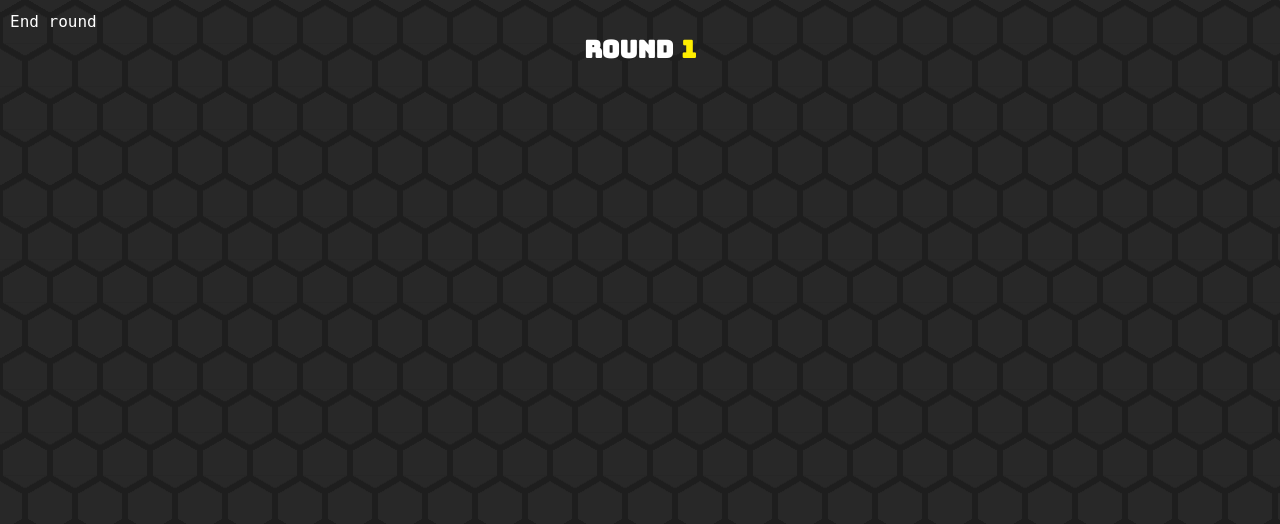
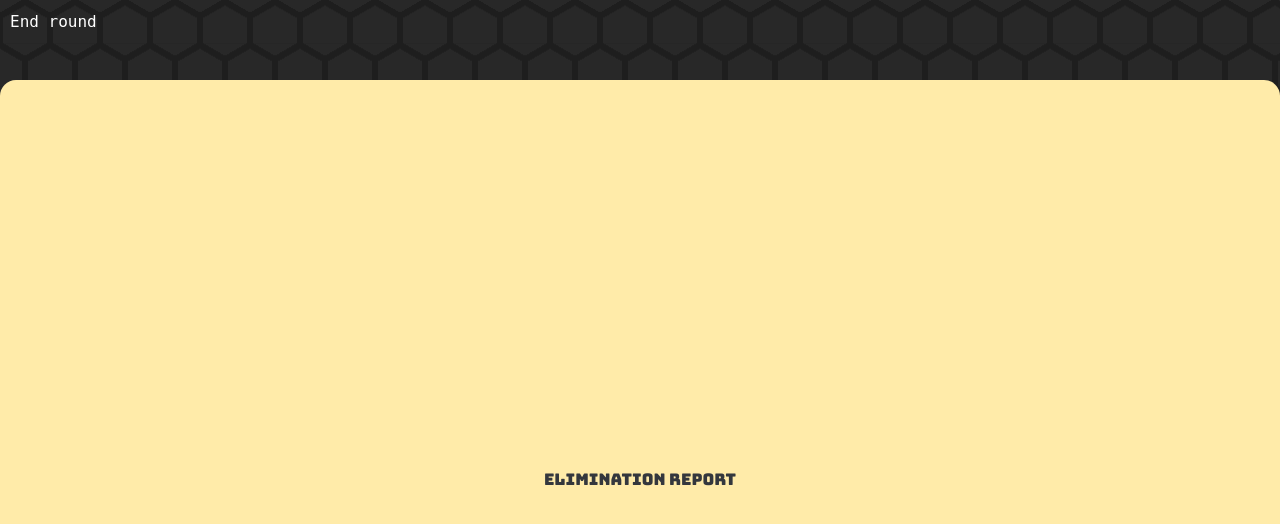
Before and after one commit to Olaelve5/coingame, a Next.js app in the folder app/: page /testing in a window 1280 px wide. Both pictures are taken after a click on the button "End round". Shown: the top 524 px of the page. Built offline with nearby package versions, Linux system fonts and the light colour scheme.

Commit message:
feat: refactor countdown logic; enhance PlayerIcon props for animation control; add EliminationReport component and styles; update PlayersIconGrid styles for layout adjustments

```diff
--- a/app/src/components/host/game/CoinsCountdown.tsx
+++ b/app/src/components/host/game/CoinsCountdown.tsx
@@ -74,7 +74,6 @@ export default function CoinsCountdown({
 
         const nextCount = prevCount - 1;
 
-        // If we hit a player's coin value and aren't already paused, pause the countdown
         if (
           shouldPauseAtCount(nextCount + 1) &&
           !isPaused.current &&
--- /dev/null
+++ b/app/src/components/host/game/EliminationReport/EliminationReport.tsx
@@ -0,0 +1,17 @@
+import styles from "../../styles/EliminationReport.module.css";
+import { motion } from "framer-motion";
+
+const EliminationReport = () => {
+  return (
+    <motion.div
+      initial={{ y: "100%" }}
+      animate={{ y: 0 }}
+      transition={{ duration: 0.8, type: "spring", bounce: 0.2 }}
+      className={styles.container}
+    >
+      <h2>Elimination Report</h2>
+    </motion.div>
+  );
+};
+
+export default EliminationReport;
--- a/app/src/components/host/game/PlayerIcon.tsx
+++ b/app/src/components/host/game/PlayerIcon.tsx
@@ -14,10 +14,12 @@ interface PlayerIconProps {
   playerIsSafe?: boolean;
   playerIsInDanger?: boolean;
   animationDelay?: number;
-  gridPosition: {
-    gridRow?: number;
-    gridColumn?: number;
-  };
+  gridPosition:
+    | {
+        gridRow?: number;
+        gridColumn?: number;
+      }
+    | undefined;
   onAnimationComplete?: (playerId: string) => void;
 }
 
@@ -31,8 +33,7 @@ export default function PlayerIcon({
   animationDelay = 0,
   onAnimationComplete,
 }: PlayerIconProps) {
-  const { scope, playExitAnimation, playRotateAnimation } =
-    usePlayerIconAnimations();
+  const { scope, playExitAnimation, playRotateAnimation } = usePlayerIconAnimations();
   const [showParticles, setShowParticles] = useState(false);
 
   useEffect(() => {
@@ -73,13 +74,10 @@ export default function PlayerIcon({
       style={gridPosition}
       initial={{ scale: 0, rotate: 180 }}
       animate={{ scale: 1, rotate: 0 }}
-      transition={{ delay: index * 0.1, type: "spring", bounce: 0.5 }}>
+      transition={{ delay: index * 0.1, type: "spring", bounce: 0.5 }}
+    >
       <motion.div ref={scope} className={styles.iconContainer}>
-        <FontAwesomeIcon
-          icon={getIcon(player.icon)}
-          size="2x"
-          color={getColor(player.color)}
-        />
+        <FontAwesomeIcon icon={getIcon(player.icon)} size="2x" color={getColor(player.color)} />
       </motion.div>
       {showParticles && <PlayerIconParticles color={player.color} />}
       {/* {playerIsInDanger && <h1>{player.name}</h1>} */}
--- a/app/src/components/host/game/PlayersIconGrid.tsx
+++ b/app/src/components/host/game/PlayersIconGrid.tsx
@@ -16,7 +16,7 @@ export default function PlayersIconGrid({ startEliminationAnimations }: PlayersI
 
   const [completedExitAnimations, setCompletedExitAnimations] = useState<Set<string>>(new Set());
   const [allSafePlayersAnimatedOut, setAllSafePlayersAnimatedOut] = useState(false);
-  const playersToAnimateOutRef = useRef<Player[]>([]); // Store the players that are expected to animate out
+  const playersToAnimateOutRef = useRef<Player[]>([]);
 
   const players =
     game?.players.filter((player) => !player.eliminated && player.playedInRound) || [];
--- a/app/src/components/host/game/TestAnimations.tsx
+++ b/app/src/components/host/game/TestAnimations.tsx
@@ -1,17 +1,19 @@
 import Timer from "./Timer";
 import PlayerPercentage from "./PlayerPercentage";
-import RoundTitle from "./RoundTitle";
 import { useState } from "react";
 import styles from "../styles/HostGame.module.css";
 import PlayerIcon from "./PlayerIcon";
+import EliminationReport from "./EliminationReport/EliminationReport";
 
 export default function TestAnimations() {
   const [timerRunning, setTimerRunning] = useState(false);
   const [testingSignal, setTestingSignal] = useState(false);
 
   return (
-    <div className={styles.container}>
-      <RoundTitle handleRoundStart={() => console.log("Round started")} />
+    <div
+      className={styles.container}
+      style={{ overflow: "hidden", position: "relative", maxHeight: "100vh" }}
+    >
       <Timer timerRunning={timerRunning} testingSignal={testingSignal} />
       <PlayerPercentage testingSignal={testingSignal} />
       <div style={{ position: "absolute", top: "100px", right: "100px" }}>
@@ -37,9 +39,11 @@ export default function TestAnimations() {
         style={{ position: "absolute", top: "10px", left: "10px" }}
         onClick={() => {
           setTestingSignal(!testingSignal);
-        }}>
+        }}
+      >
         End round
       </button>
+      {testingSignal && <EliminationReport />}
     </div>
   );
 }
--- /dev/null
+++ b/app/src/components/host/styles/EliminationReport.module.css
@@ -0,0 +1,14 @@
+.container {
+  position: absolute;
+  width: 100vw;
+  height: 100vh;
+  top: 5rem;
+  align-items: center;
+  justify-content: center;
+  display: flex;
+  background-color: rgb(255, 235, 169);
+  border-radius: 1rem 1rem 0 0;
+  bottom: 0;
+  color: rgb(52, 55, 61);
+  font-family: "Bungee", "Sans-serif";
+}
--- a/app/src/components/host/styles/PlayerPercentage.module.css
+++ b/app/src/components/host/styles/PlayerPercentage.module.css
@@ -28,6 +28,8 @@
   align-items: center;
   justify-content: center;
   gap: 0.5rem;
+  width: 20rem;
+  min-width: 20rem;
 }
 
 .text {
--- a/app/src/components/host/styles/PlayersIconGrid.module.css
+++ b/app/src/components/host/styles/PlayersIconGrid.module.css
@@ -10,6 +10,19 @@
   left: 0;
 }
 
+.listContainer {
+  padding: 4rem;
+  display: flex;
+  justify-content: center;
+  align-items: center;
+  flex-direction: column;
+  width: 100vw;
+  height: 100vh;
+  position: absolute;
+  top: 0;
+  left: 0;
+}
+
 .playerIcon {
   display: flex;
   justify-content: center;
@@ -17,7 +30,6 @@
   width: 100%;
   height: 100%;
 }
-
 
 .particleContainer {
   display: flex;
```
